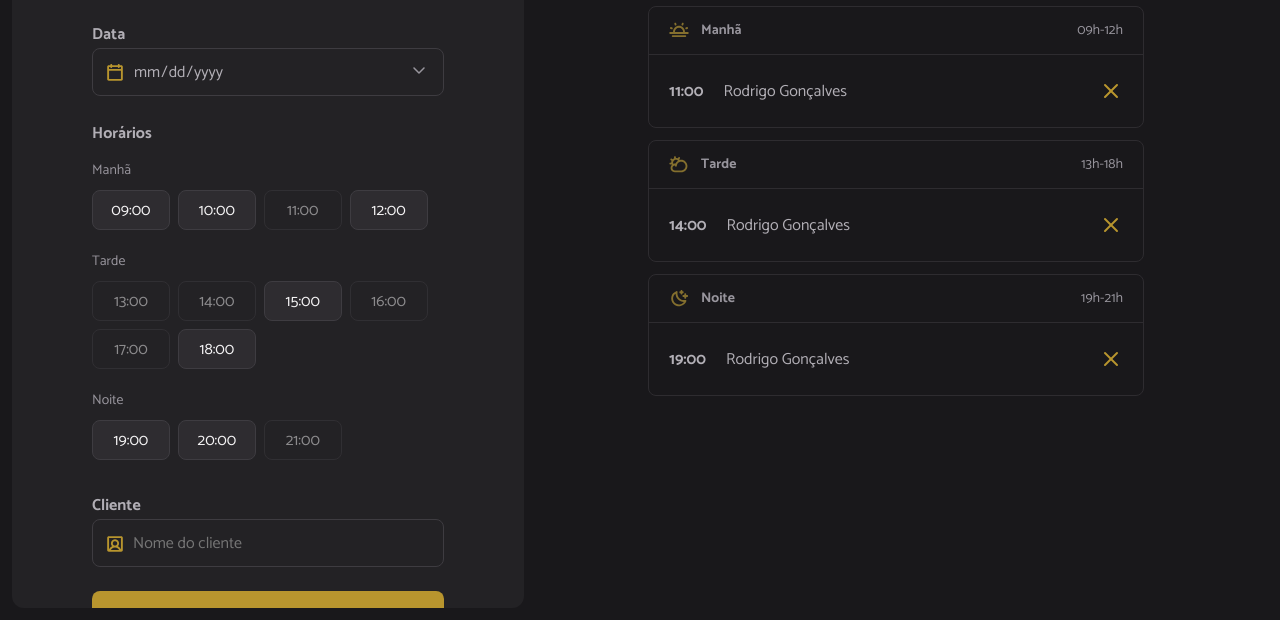
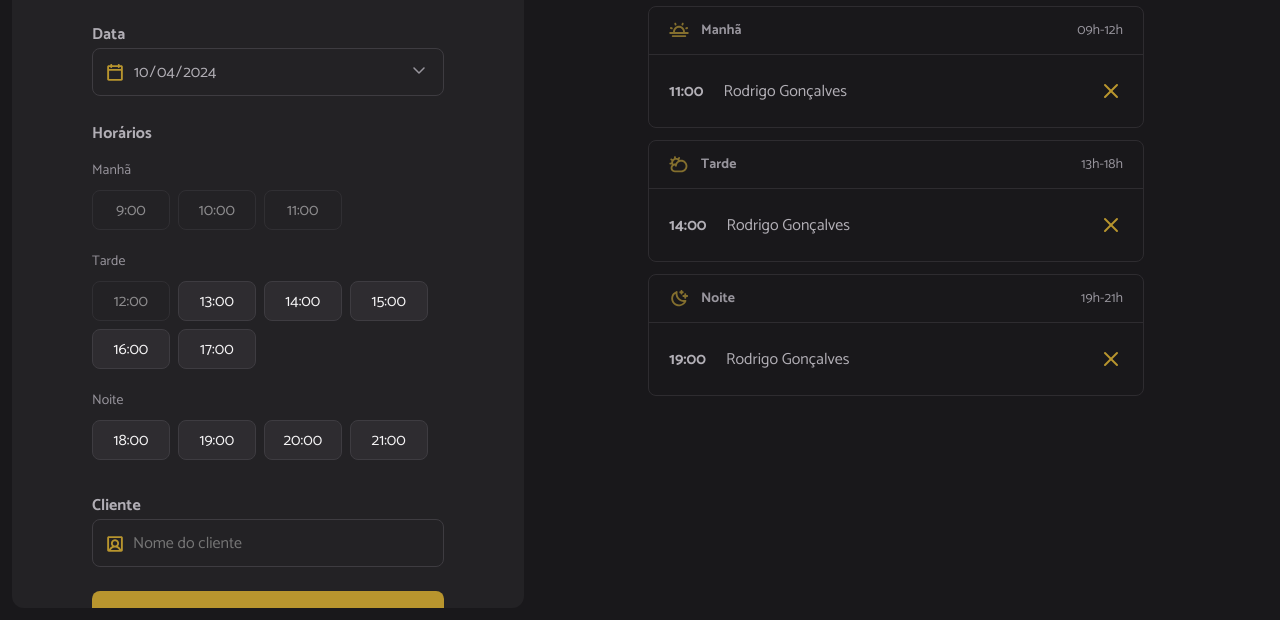
Before and after one commit to Petronilha/hairday, a website built with webpack: page index.html in a window 1280 px wide. Shown: the part 180-800 px from the top of the page. Built offline with nearby package versions, Linux system fonts and the light colour scheme.

Commit message:
Manipulating the form

```diff
--- a/index.html
+++ b/index.html
@@ -36,21 +36,13 @@
 
         <span class="label">Horários</span>
         <ul id="hours" class="hours" aria-label="Horários disponíveis de manhã">
-          <!-- Exemplo: Manhã -->
+          <!-- Exemplo: Manhã
           <li data-period="morning" class="hour-period">Manhã</li>
           <li data-period="morning" value="09:00" class="hour hour-available">
             09:00
-          </li>
-          <li data-period="morning" value="10:00" class="hour hour-available">
-            10:00
-          </li>
-          <li data-period="morning" value="11:00" class="hour hour-unavailable">
-            11:00
-          </li>
-          <li data-period="morning" value="12:00" class="hour hour-available">
-            12:00
-          </li>
-          <!-- Exemplo: Tarde  -->
+          </li>-->
+
+          <!-- Exemplo: Tarde
           <li data-period="morning" class="hour-period">Tarde</li>
           <li
             data-period="afternoon"
@@ -58,46 +50,15 @@
             class="hour hour-unavailable"
           >
             13:00
-          </li>
-          <li
-            data-period="afternoon"
-            value="14:00"
-            class="hour hour-unavailable"
-          >
-            14:00
-          </li>
-          <li data-period="afternoon" value="15:00" class="hour hour-available">
-            15:00
-          </li>
-          <li
-            data-period="afternoon"
-            value="16:00"
-            class="hour hour-unavailable"
-          >
-            16:00
-          </li>
-          <li
-            data-period="afternoon"
-            value="17:00"
-            class="hour hour-unavailable"
-          >
-            17:00
-          </li>
-          <li data-period="afternoon" value="18:00" class="hour hour-available">
-            18:00
-          </li>
-          <!-- Exemplo: Noite -->
+          </li>-->
+
+          <!-- Exemplo: Noite
           <li data-period="morning" class="hour-period">Noite</li>
 
           <li data-period="night" value="19:00" class="hour hour-available">
             19:00
-          </li>
-          <li data-period="night" value="20:00" class="hour hour-available">
-            20:00
-          </li>
-          <li data-period="night" value="21:00" class="hour hour-unavailable">
-            21:00
-          </li>
+          </li>-->
+
         </ul>
 
         <label for="client" class="label">Cliente</label>
--- a/src/main.js
+++ b/src/main.js
@@ -7,3 +7,8 @@ import "./libs/dayjs";
 import "./styles/global.css";
 import "./styles/form.css";
 import "./styles/schedule.css";
+
+//JS
+import "./modules/form/submit.js";
+import "./modules/form/date-change.js";
+import "./modules/page-load.js";
--- /dev/null
+++ b/src/modules/form/date-change.js
@@ -0,0 +1,7 @@
+import { schedulesDay } from "../schedules/load.js";
+
+// Seleciona o input de data.
+const selectedDate = document.getElementById("date");
+
+// Recarregar a lista de horários quando o input de data mudar.
+selectedDate.onchange = () => schedulesDay();
--- /dev/null
+++ b/src/modules/form/hours-click.js
@@ -0,0 +1,15 @@
+export function hoursClick() {
+	const hours = document.querySelectorAll(".hour-available");
+
+	hours.forEach((available) => {
+		available.addEventListener("click", (selected) => {
+			// Remove a classe hour-selected de todas as li não selecionadas.
+			hours.forEach((hour) => {
+				hour.classList.remove("hour-selected");
+			});
+
+			// Adiciona a classe na li clicada.
+			selected.target.classList.add("hour-selected");
+		});
+	});
+}
--- /dev/null
+++ b/src/modules/form/hours-load.js
@@ -0,0 +1,53 @@
+import dayjs from "dayjs";
+import { openingHours } from "../../utils/opening-hours.js";
+import { hoursClick } from "./hours-click.js";
+
+const hours = document.getElementById("hours");
+
+export function hoursLoad({ date }) {
+	// Limpa a lista de horários
+	hours.innerHTML = "";
+	const opening = openingHours.map((hour) => {
+		// Recupera somente a hora.
+		const [scheduleHour] = hour.split(":");
+
+		// Adiciona a hora na data e verificar se está no passado.
+		const isHourPast = dayjs(date).add(scheduleHour, "hour").isAfter(dayjs());
+
+		return {
+			hour,
+			available: isHourPast,
+		};
+	});
+
+	// Renderiza os horários.
+	opening.forEach(({ hour, available }) => {
+		const li = document.createElement("li");
+
+		li.classList.add("hour");
+		li.classList.add(available ? "hour-available" : "hour-unavailable");
+
+		li.textContent = hour;
+
+		if (hour === "9:00") {
+			hourHeaderAdd("Manhã");
+		} else if (hour === "12:00") {
+			hourHeaderAdd("Tarde");
+		} else if (hour === "18:00") {
+			hourHeaderAdd("Noite");
+		}
+
+		hours.append(li);
+	});
+
+	// Adiciona o evento de clique nos horários disponíveis.
+	hoursClick();
+}
+
+function hourHeaderAdd(title) {
+	const header = document.createElement("li");
+	header.classList.add("hour-period");
+	header.textContent = title;
+
+	hours.append(header);
+}
--- /dev/null
+++ b/src/modules/form/submit.js
@@ -0,0 +1,52 @@
+import dayjs from "dayjs";
+
+const form = document.querySelector("form");
+const clientName = document.getElementById("client");
+const selectedDate = document.getElementById("date");
+
+// Data atual para formatar o input.
+const inputToday = dayjs(new Date()).format("YYYY-MM-DD");
+
+// Carrega a data atual e define a data mínima como sendo a data atual.
+selectedDate.value = inputToday;
+selectedDate.min = inputToday;
+
+form.onsubmit = (event) => {
+	// Previne o comportamento padrão de carregar a página.
+	event.preventDefault();
+
+	try {
+		// Recuperando o nome do cliente.
+		const name = clientName.value.trim();
+
+		if (!name) {
+			return alert("Informe o nome do cliente!");
+		}
+
+		// Recuperar o horário selecionado.
+		const hourSelected = document.querySelector(".hour-selected");
+
+		// Recuperando o horário selecionado.
+		if (!hourSelected) {
+			return alert("Selecione a hora.");
+		}
+
+		// Recuperar somente a hora.
+		const [hour] = hourSelected.innerText.split(":");
+
+		// Insere a hora na data
+		const when = dayjs(selectedDate.value).add(hour, "hour");
+
+		// Gera um ID
+		const id = new Date().getTime();
+
+		console.log({
+			id,
+			name,
+			when,
+		});
+	} catch (error) {
+		alert("Não foi possível realizar o agendamento");
+		console.log(error);
+	}
+};
--- /dev/null
+++ b/src/modules/page-load.js
@@ -0,0 +1,5 @@
+import { schedulesDay } from "./schedules/load.js";
+
+document.addEventListener("DOMContentLoaded", () => {
+	schedulesDay();
+});
--- /dev/null
+++ b/src/modules/schedules/load.js
@@ -0,0 +1,12 @@
+import { hoursLoad } from "../form/hours-load.js";
+
+// Seleciona o input de data.
+const selectedDate = document.getElementById("date");
+
+export function schedulesDay() {
+	// Obtém a data do input.
+	const date = selectedDate.value;
+
+	// Renderiza as horas disponíveis.
+	hoursLoad({ date });
+}
--- /dev/null
+++ b/src/utils/opening-hours.js
@@ -0,0 +1,15 @@
+export const openingHours = [
+	"9:00",
+	"10:00",
+	"11:00",
+	"12:00",
+	"13:00",
+	"14:00",
+	"15:00",
+	"16:00",
+	"17:00",
+	"18:00",
+	"19:00",
+	"20:00",
+	"21:00",
+];
```
